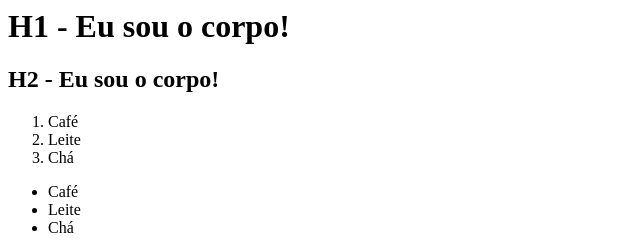
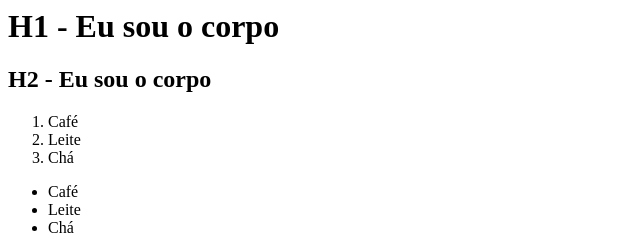
Before and after one commit to TTAKurimoto/tkurimoto.github.io, a plain HTML site: page index.html in a window 1280 px wide. Shown: the full height of the page, 0-640 px from the left. Drawn offline with Linux system fonts and the light colour scheme.

Commit message:
feature:add index.html (#1)

```diff
--- a/index.html
+++ b/index.html
@@ -3,8 +3,8 @@
         <title>Olá, eu sou a cabeça!</title>
     </head>
     <body>
-        <h1>H1 - Eu sou o corpo!</h1>
-        <h2>H2 - Eu sou o corpo!</h2>
+        <h1>H1 - Eu sou o corpo</h1>
+        <h2>H2 - Eu sou o corpo</h2>
         <ol>
             <li>Café</li>
             <li>Leite</li>
```
Also changed, not shown: 1 other file.
